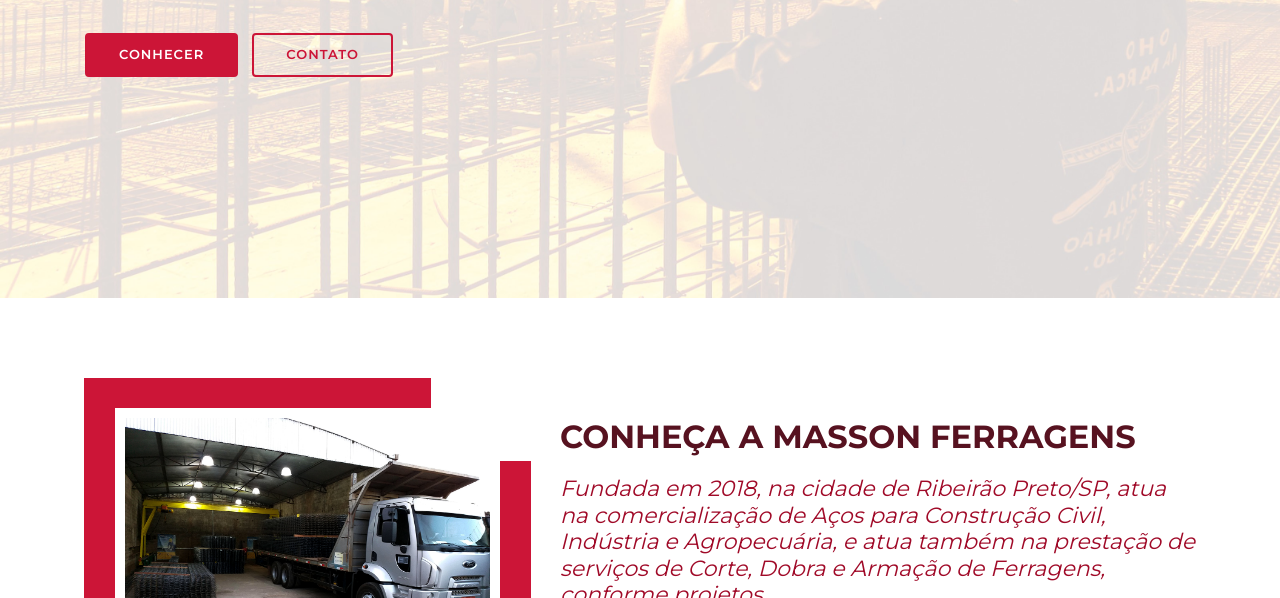
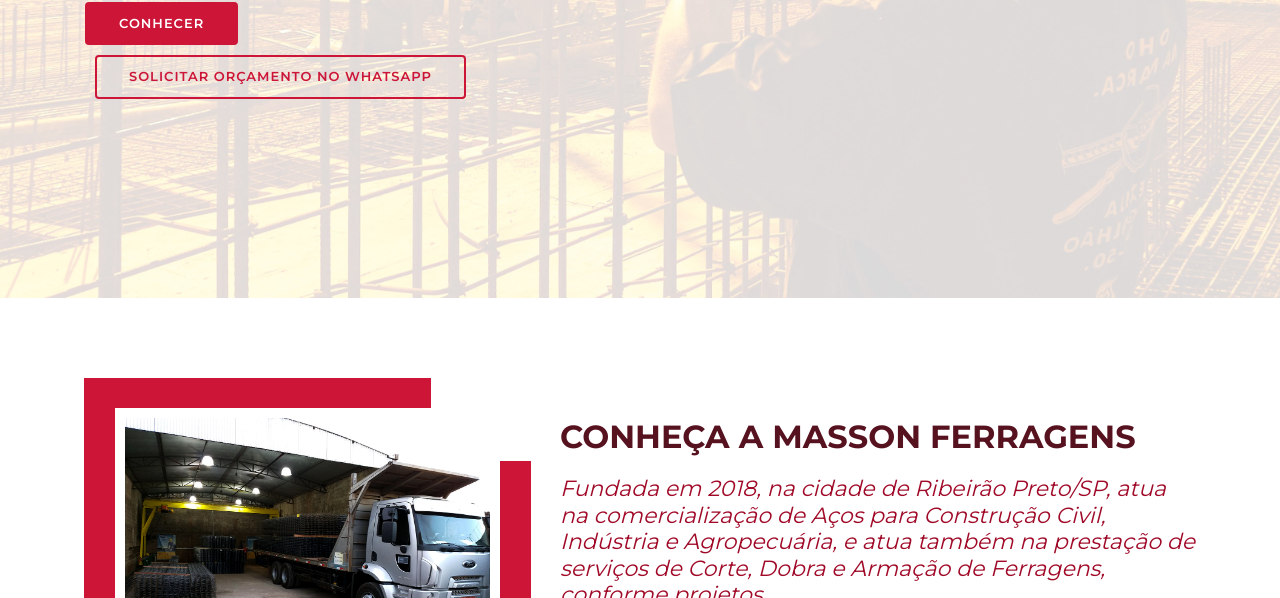
Before and after one commit to MSaulo/masson-ferragens, a plain HTML site: page index.html in a window 1280 px wide. Shown: the part 502-1100 px from the top of the page. Drawn offline with nearby package versions, Linux system fonts and the light colour scheme; files whose address does not match are found by name.

Commit message:
Update button

```diff
--- a/index.html
+++ b/index.html
@@ -45,10 +45,12 @@
         <div class="social-links">
           <a href="https://pt-br.facebook.com/massonferragens" target="_blank" class="facebook"><i class="fa fa-facebook"></i></a>
           <a href="https://www.instagram.com/massonferragens/" target="_blank" class="instagram"><i class="fa fa-instagram"></i></a>
+          <!--
           <a href="https://wa.me/5516994263000" target="_blank" class="whats-app">
             <i class="fa fa-whatsapp"></i>
             <span>(16) 9 9426-3000</span>
           </a>
+          -->
         </div>
       </div>
     </div>
@@ -83,7 +85,7 @@
           <h2><span>Economize tempo</span> e dinheiro em sua obra!</h2>
           <div>
             <a href="#about" class="btn-get-started scrollto">Conhecer</a>
-            <a href="#contact" class="btn-contact scrollto">Contato</a>
+            <a href="https://wa.me/5516994263000" class="btn-contact scrollto">Solicitar orçamento no WhatsApp</a>
           </div>
         </div>
 
```
